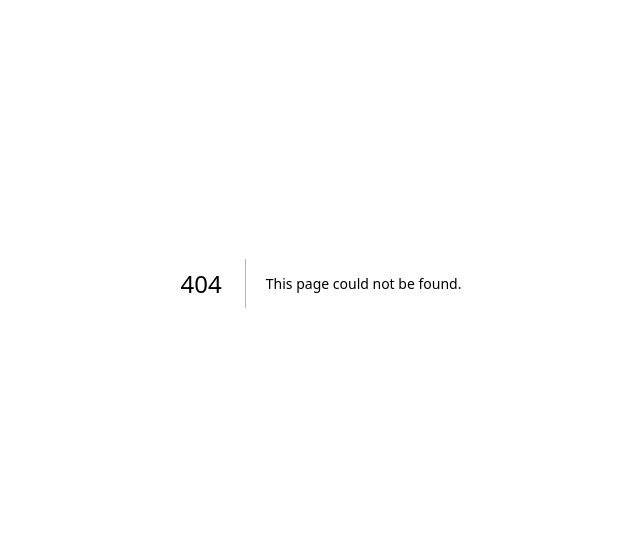
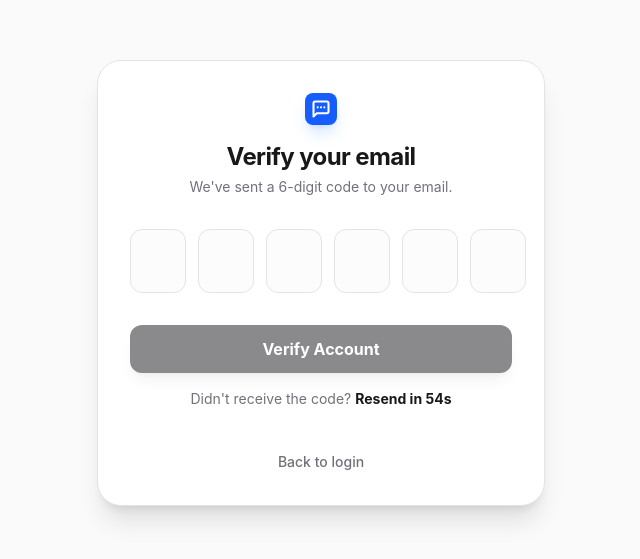
Before and after one commit to Le-ArteX/MeetGenius, a Next.js app in the folder apps/web/: page /verify in a window 1280 px wide. Before the commit this address had no page. Shown: the part 117-676 px from the top of the page, without its empty margins (319-959 px from the left). Built offline with nearby package versions, Linux system fonts and the light colour scheme.

Commit message:
otp page added

```diff
--- /dev/null
+++ b/apps/web/app/(auth)/verify/page.tsx
@@ -0,0 +1,10 @@
+'use client'
+
+import React from 'react'
+import OTPVerification from '../../components/otp/otp'
+
+export default function VerifyPage() {
+  return (
+    <OTPVerification />
+  )
+}
--- a/apps/web/app/components/login/login.tsx
+++ b/apps/web/app/components/login/login.tsx
@@ -10,6 +10,7 @@ export default function Login() {
     const router = useRouter();
     const [email, setEmail] = useState('');
     const [password, setPassword] = useState('');
+    const [rememberMe, setRememberMe] = useState(false);
     const [error, setError] = useState<string | null>(null);
     const [loading, setLoading] = useState(false);
 
@@ -76,10 +77,31 @@ export default function Login() {
                             disabled={loading}
                             className="w-full px-4 py-3 rounded-xl border border-zinc-200 focus:outline-none focus:ring-2 focus:ring-blue-500/20 focus:border-blue-500 transition-all bg-zinc-50/50 mb-2 disabled:opacity-50"
                         />
-                        <div className="flex justify-end">
+                        <div className="flex items-center justify-between px-1">
+                            <label className="flex items-center gap-2 cursor-pointer group">
+                                <div className="relative flex items-center justify-center">
+                                    <input
+                                        type="checkbox"
+                                        checked={rememberMe}
+                                        onChange={(e) => setRememberMe(e.target.checked)}
+                                        className="peer appearance-none w-4 h-4 rounded border border-zinc-300 checked:bg-zinc-900 checked:border-zinc-900 transition-all cursor-pointer"
+                                    />
+                                    <svg
+                                        className="absolute w-2.5 h-2.5 text-white opacity-0 peer-checked:opacity-100 transition-opacity pointer-events-none"
+                                        fill="none"
+                                        viewBox="0 0 24 24"
+                                        stroke="currentColor"
+                                        strokeWidth={4}
+                                    >
+                                        <path strokeLinecap="round" strokeLinejoin="round" d="M5 13l4 4L19 7" />
+                                    </svg>
+                                </div>
+                                <span className="text-xs font-medium text-zinc-500 group-hover:text-zinc-700 transition-colors">Remember me</span>
+                            </label>
+
                             <Link
                                 href="/forgotpassword"
-                                className={`space-y-6 py-3 text-xs text-blue-600 hover:text-blue-700 font-medium transition-colors ${loading ? 'opacity-50 pointer-events-none' : ''}`}>
+                                className={`py-3 text-xs text-blue-600 hover:text-blue-700 font-medium transition-colors ${loading ? 'opacity-50 pointer-events-none' : ''}`}>
                                 Forgot Password?
                             </Link>
                         </div>
--- /dev/null
+++ b/apps/web/app/components/otp/otp.tsx
@@ -0,0 +1,122 @@
+'use client'
+
+import React, { useState, useRef, useEffect } from 'react';
+import Link from 'next/link';
+import { useRouter } from 'next/navigation';
+import Logo from '../logo/logo';
+
+export default function OTPVerification() {
+    const router = useRouter();
+    const [otp, setOtp] = useState(['', '', '', '', '', '']);
+    const [loading, setLoading] = useState(false);
+    const [timer, setTimer] = useState(59);
+    const inputRefs = useRef<(HTMLInputElement | null)[]>([]);
+
+    useEffect(() => {
+        const interval = setInterval(() => {
+            setTimer((prev) => (prev > 0 ? prev - 1 : 0));
+        }, 1000);
+        return () => clearInterval(interval);
+    }, []);
+
+    const handleChange = (index: number, value: string) => {
+        if (!/^\d*$/.test(value)) return;
+
+        const newOtp = [...otp];
+        newOtp[index] = value.slice(-1);
+        setOtp(newOtp);
+
+        if (value && index < 5) {
+            inputRefs.current[index + 1]?.focus();
+        }
+    };
+
+    const handleKeyDown = (index: number, e: React.KeyboardEvent<HTMLInputElement>) => {
+        if (e.key === 'Backspace' && !otp[index] && index > 0) {
+            inputRefs.current[index - 1]?.focus();
+        }
+    };
+
+    const handleSubmit = (e: React.FormEvent) => {
+        e.preventDefault();
+        setLoading(true);
+        const code = otp.join('');
+        console.log('Verifying OTP:', code);
+
+        // Simple redirection for now
+        setTimeout(() => {
+            router.push("/dashboard");
+        }, 1000);
+    };
+
+    return (
+        <div className="min-h-screen flex items-center justify-center bg-zinc-50 px-4 py-12">
+            <div className="max-w-md w-full bg-white rounded-3xl border border-zinc-200 shadow-xl p-8 space-y-8">
+                {/* Header */}
+                <div className="flex flex-col items-center text-center space-y-4">
+                    <Logo />
+                    <div className="space-y-1">
+                        <h1 className="text-2xl font-bold text-zinc-900 tracking-tight">Verify your email</h1>
+                        <p className="text-zinc-500 text-sm">
+                            We've sent a 6-digit code to your email.
+                        </p>
+                    </div>
+                </div>
+
+                {/* Form */}
+                <form onSubmit={handleSubmit} className="space-y-8">
+                    <div className="flex justify-between gap-2 sm:gap-3">
+                        {otp.map((digit, index) => (
+                            <input
+                                key={index}
+                                ref={(el) => { inputRefs.current[index] = el; }}
+                                type="text"
+                                inputMode="numeric"
+                                maxLength={1}
+                                value={digit}
+                                onChange={(e) => handleChange(index, e.target.value)}
+                                onKeyDown={(e) => handleKeyDown(index, e)}
+                                className="w-12 h-14 sm:w-14 sm:h-16 text-center text-xl font-bold rounded-xl border border-zinc-200 bg-zinc-50/50 focus:outline-none focus:ring-2 focus:ring-zinc-900/10 focus:border-zinc-900 transition-all"
+                            />
+                        ))}
+                    </div>
+
+                    <div className="space-y-4">
+                        <button
+                            type="submit"
+                            disabled={loading || otp.some(d => !d)}
+                            className="w-full py-3 bg-zinc-900 text-white font-bold rounded-xl hover:bg-zinc-800 transition-colors shadow-lg shadow-zinc-900/10 active:scale-[0.98] cursor-pointer disabled:opacity-50 disabled:cursor-not-allowed">
+                            {loading ? "Verifying..." : "Verify Account"}
+                        </button>
+
+                        <div className="text-center">
+                            <p className="text-sm text-zinc-500">
+                                Didn't receive the code?{' '}
+                                {timer > 0 ? (
+                                    <span className="text-zinc-900 font-bold">Resend in {timer}s</span>
+                                ) : (
+                                    <button
+                                        type="button"
+                                        onClick={() => setTimer(59)}
+                                        className="text-blue-600 font-bold hover:text-blue-700 transition-colors cursor-pointer"
+                                    >
+                                        Resend Code
+                                    </button>
+                                )}
+                            </p>
+                        </div>
+                    </div>
+                </form>
+
+                {/* Footer */}
+                <div className="text-center pt-2">
+                    <Link
+                        href="/login"
+                        className="text-sm text-zinc-500 hover:text-zinc-900 font-medium transition-colors">
+                        Back to login
+                    </Link>
+                </div>
+            </div>
+        </div>
+    );
+}
```
